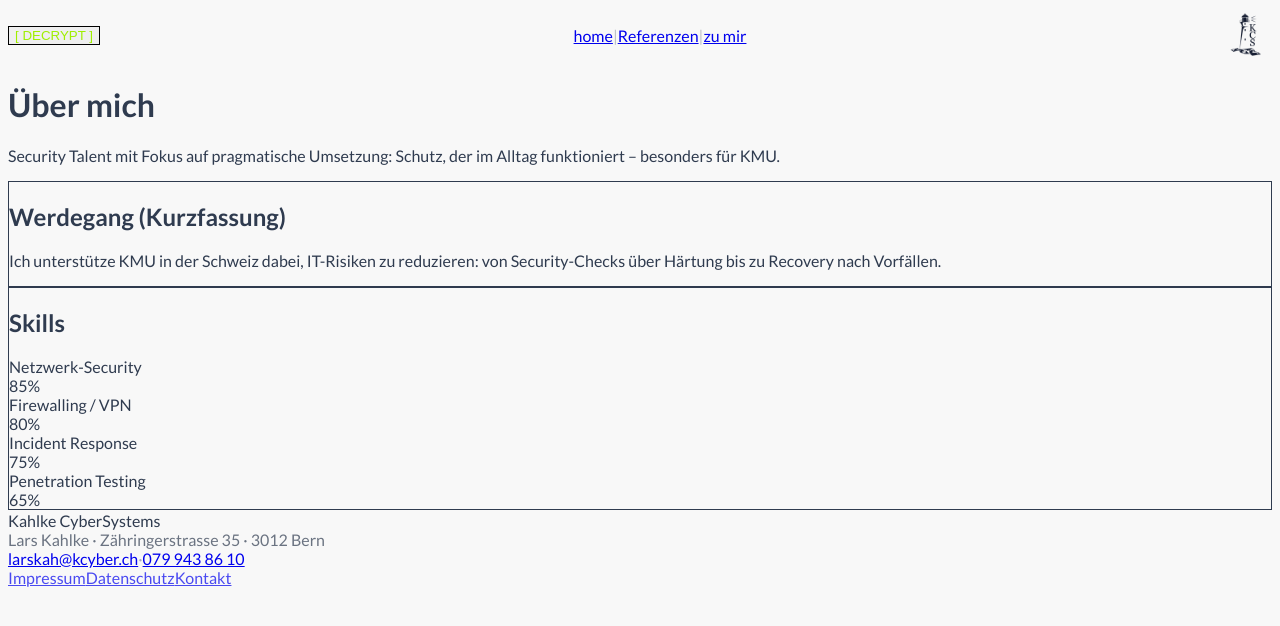
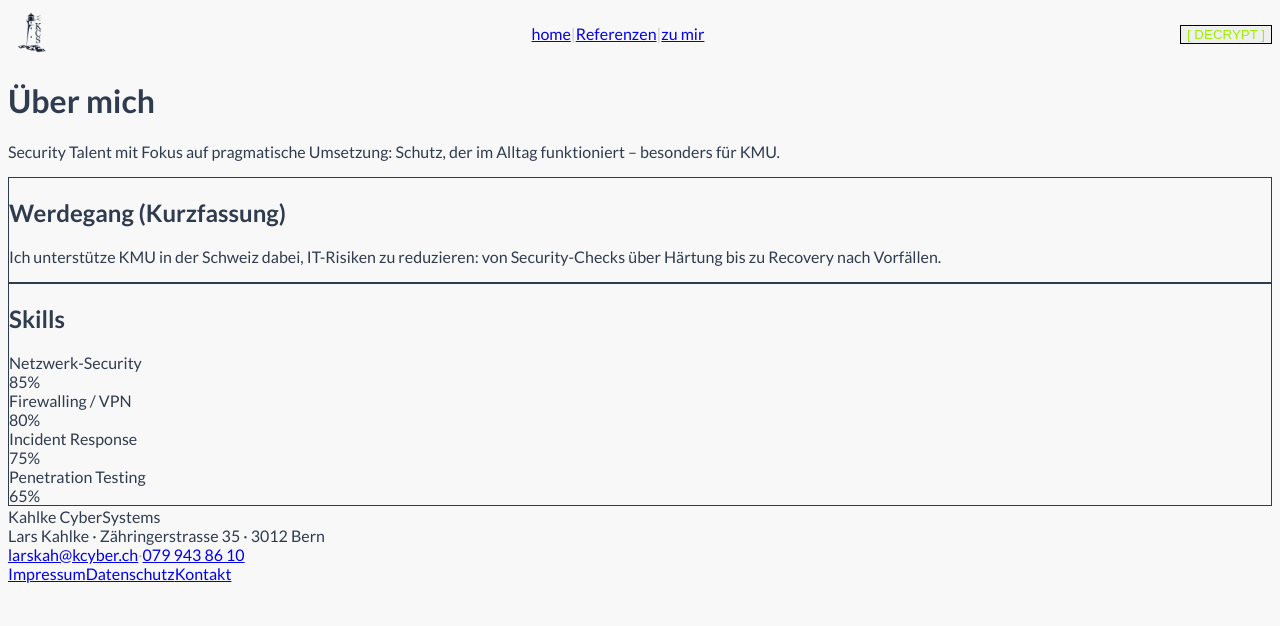
Before and after one commit to gore89/kcyber_ch, a Next.js app: page /zu-mir in a window 1280 px wide. Shown: the top 626 px of the page. Built offline with nearby package versions, Linux system fonts and the light colour scheme.

Commit message:
Fix: no decrypt default on load, bounded profile image, clean header

```diff
--- a/src/app/page.tsx
+++ b/src/app/page.tsx
@@ -1,19 +1,22 @@
 import Image from 'next/image';
 import SiteShell from '@/components/SiteShell';
-import Link from 'next/link';
 
 export default function HomePage() {
   return (
     <SiteShell>
+      {/* Quote */}
       <section className="text-center">
-        <blockquote className="mx-auto max-w-2xl text-2xl font-black leading-snug text-navy [html.decrypt_&]:text-[#9fef00] md:text-4xl">
-          „… Sicherheit erschwinglich machen ist meine Mission"
+        <blockquote className="mx-auto max-w-2xl text-2xl font-black leading-snug md:text-4xl">
+          „Sicherheit erschwinglich machen ist meine Mission"
         </blockquote>
       </section>
 
-      <section className="mx-auto mt-10 grid max-w-4xl gap-10 md:grid-cols-2 md:items-start">
-        <div className="mx-auto w-full max-w-sm">
-          <div className="relative aspect-[4/5] overflow-hidden rounded-2xl border border-navy/15 bg-[#d9d9d9]/30 shadow-sm [html.decrypt_&]:border-[#9fef00]/20 [html.decrypt_&]:bg-[#141d2b]/60">
+      {/* Hero: photo + text */}
+      <section className="mx-auto mt-12 grid max-w-4xl gap-10 md:grid-cols-2 md:items-start">
+
+        {/* Profile image — bounded, not fullscreen */}
+        <div className="mx-auto w-full max-w-[280px]">
+          <div className="relative h-[340px] overflow-hidden rounded-2xl border border-navy/15 bg-[#d9d9d9]/40 shadow [html.decrypt_&]:border-[#9fef00]/20 [html.decrypt_&]:bg-[#141d2b]">
             <Image
               src="/images/profile-light.svg"
               alt="Profilbild"
@@ -31,31 +34,32 @@ export default function HomePage() {
           </div>
         </div>
 
-        <div>
-          <h1 className="text-xl font-black tracking-tight text-navy [html.decrypt_&]:text-[#9fef00] md:text-2xl">
+        {/* Text */}
+        <div className="flex flex-col justify-start pt-2">
+          <h1 className="text-xl font-black tracking-tight md:text-2xl">
             IT-Security für KMU in der Schweiz
           </h1>
-          <p className="mt-4 text-navy [html.decrypt_&]:text-[#9fef00]/80">
-            Ich helfe Praxen, Kanzleien und Kleinunternehmen dabei, Risiken zu reduzieren – ohne Overkill.
+          <p className="mt-4 text-navy/80 [html.decrypt_&]:text-[#9fef00]/80">
+            Ich helfe Praxen, Kanzleien und Kleinunternehmen, Risiken zu reduzieren – ohne Overkill.
             Von Security-Checks über Härtung bis Recovery, wenn's ernst wird.
           </p>
-          <ul className="mt-5 list-disc space-y-2 pl-5 text-navy [html.decrypt_&]:text-[#9fef00]/80">
+          <ul className="mt-5 list-disc space-y-2 pl-5 text-navy/80 [html.decrypt_&]:text-[#9fef00]/80">
             <li>Security-Check &amp; Massnahmenplan</li>
-            <li>Firewall/VPN, Backup/Restore, Rechte- &amp; Patch-Management</li>
-            <li>Incident Support (Ransomware/Recovery) &amp; Lessons Learned</li>
+            <li>Firewall/VPN, Backup/Restore, Patch- &amp; Rechtekonzept</li>
+            <li>Incident Support (Ransomware/Recovery)</li>
             <li>DSG-Audit &amp; Awareness-Schulungen</li>
           </ul>
+
+          <div className="mt-8">
+            <a
+              href="mailto:larskah@kcyber.ch"
+              className="inline-block rounded-xl bg-navy px-6 py-3 text-sm font-black text-white shadow transition hover:opacity-90 [html.decrypt_&]:border [html.decrypt_&]:border-[#9fef00]/50 [html.decrypt_&]:bg-transparent [html.decrypt_&]:text-[#9fef00] [html.decrypt_&]:shadow-[0_0_12px_rgba(159,239,0,0.15)] [html.decrypt_&]:hover:bg-[#9fef00]/10"
+            >
+              Jetzt Kontakt herstellen
+            </a>
+          </div>
         </div>
       </section>
-
-      <div className="mt-12 flex justify-center">
-        <a
-          href="mailto:larskah@kcyber.ch"
-          className="rounded-xl bg-navy px-6 py-3 text-base font-black text-white shadow transition hover:opacity-90 [html.decrypt_&]:border [html.decrypt_&]:border-[#9fef00]/50 [html.decrypt_&]:bg-transparent [html.decrypt_&]:text-[#9fef00] [html.decrypt_&]:shadow-[0_0_16px_rgba(159,239,0,0.2)] [html.decrypt_&]:hover:bg-[#9fef00]/10"
-        >
-          Jetzt Kontakt herstellen
-        </a>
-      </div>
     </SiteShell>
   );
 }
--- a/src/components/DecryptToggle.tsx
+++ b/src/components/DecryptToggle.tsx
@@ -11,60 +11,52 @@ function haptic() {
 }
 
 const STEPS = ['Initializing...', 'Bypassing firewall...', 'Decrypting... 38%', 'Decrypting... 71%', 'Access granted.'];
+const STEPS_OFF = ['Encrypting...', 'Restoring...', 'Done.'];
 
 export default function DecryptToggle() {
   const [decrypt, setDecrypt] = useState(false);
   const [step, setStep] = useState<string | null>(null);
 
+  // Do NOT restore from localStorage — always start in normal mode
   useEffect(() => {
-    const stored = typeof window !== 'undefined' ? localStorage.getItem(DECRYPT_STORAGE_KEY) : null;
-    if (stored === '1') {
-      setDecrypt(true);
-      document.documentElement.classList.add('decrypt');
-    }
+    document.documentElement.classList.remove('decrypt');
+    localStorage.removeItem(DECRYPT_STORAGE_KEY);
   }, []);
 
   async function toggle() {
-    if (step) return; // mid-animation
+    if (step) return;
     const next = !decrypt;
     haptic();
 
-    if (next) {
-      // animate in
-      for (const s of STEPS) {
+    const sequence = next ? STEPS : STEPS_OFF;
+    for (const s of sequence) {
       setStep(s);
       await new Promise((r) => setTimeout(r, 220));
     }
-    }
 
     setDecrypt(next);
-    const root = document.documentElement;
-    if (next) root.classList.add('decrypt');
-    else root.classList.remove('decrypt');
-    localStorage.setItem(DECRYPT_STORAGE_KEY, next ? '1' : '0');
+    if (next) document.documentElement.classList.add('decrypt');
+    else document.documentElement.classList.remove('decrypt');
 
-    await new Promise((r) => setTimeout(r, 200));
+    await new Promise((r) => setTimeout(r, 150));
     setStep(null);
   }
 
   return (
-    <div className="flex flex-col items-start gap-1">
     <button
       type="button"
       onClick={toggle}
       className={[
-          'relative inline-flex items-center gap-2 rounded-lg border px-3 py-1.5 text-xs font-bold tracking-wider transition-all duration-200',
-          decrypt
-            ? 'border-[#9fef00]/50 bg-[#141d2b] text-[#9fef00] shadow-[0_0_12px_rgba(159,239,0,0.25)]'
-            : 'border-gray-900 bg-gray-900 text-[#9fef00] shadow-sm hover:shadow-[0_0_8px_rgba(159,239,0,0.2)]',
-          step ? 'glitch' : '',
+        'inline-flex items-center rounded-md border px-3 py-1.5 text-xs font-bold tracking-widest transition-all duration-200',
+        'border-gray-900 bg-gray-900 text-[#9fef00]',
+        decrypt ? 'shadow-[0_0_10px_rgba(159,239,0,0.3)]' : 'hover:shadow-[0_0_6px_rgba(159,239,0,0.15)]',
+        step ? 'opacity-90' : '',
       ].join(' ')}
       aria-label="Toggle decrypt mode"
     >
-        <span className="font-mono tracking-widest">
-          {step ? step : decrypt ? '[ DECRYPT: ON ]' : '[ DECRYPT ]'}
+      <span className="font-mono">
+        {step ?? (decrypt ? '[ DECRYPT: ON ]' : '[ DECRYPT ]')}
       </span>
     </button>
-    </div>
   );
 }
--- a/src/components/SiteShell.tsx
+++ b/src/components/SiteShell.tsx
@@ -4,63 +4,67 @@ import DecryptToggle from './DecryptToggle';
 
 export default function SiteShell({ children }: { children: React.ReactNode }) {
   return (
-    <div className="min-h-dvh bg-[#f8f8f8] text-navy [html.decrypt_&]:bg-[#141d2b] [html.decrypt_&]:text-[#9fef00]">
-      <div className="mx-auto w-full max-w-5xl px-4">
+    <div className="min-h-dvh bg-white text-navy [html.decrypt_&]:bg-[#141d2b] [html.decrypt_&]:text-[#9fef00]">
+      <div className="mx-auto w-full max-w-5xl px-6">
 
-        {/* ── TOPBAR / NAV ── */}
-        <div className="flex items-center justify-between gap-4 py-4">
-          <div className="shrink-0">
-            <DecryptToggle />
-          </div>
-
-          <nav className="flex items-center gap-5 text-sm font-semibold text-navy [html.decrypt_&]:text-[#9fef00]">
-            <Link className="hover:underline" href="/">home</Link>
-            <span className="opacity-30">|</span>
-            <Link className="hover:underline" href="/referenzen">Referenzen</Link>
-            <span className="opacity-30">|</span>
-            <Link className="hover:underline" href="/zu-mir">zu mir</Link>
-          </nav>
-
-          <div className="shrink-0">
+        {/* Nav row */}
+        <div className="flex items-center justify-between gap-6 py-5">
+          {/* Logo */}
+          <Link href="/" className="shrink-0">
             <Image
               src="/logo.png"
               alt="Kahlke CyberSystems"
-              width={120}
-              height={52}
-              className="h-10 w-auto [html.decrypt_&]:hidden"
+              width={110}
+              height={48}
+              className="h-9 w-auto [html.decrypt_&]:hidden"
             />
             <Image
               src="/logo_white_svg.svg"
               alt="Kahlke CyberSystems"
-              width={120}
-              height={52}
-              className="hidden h-10 w-auto [html.decrypt_&]:block"
+              width={110}
+              height={48}
+              className="hidden h-9 w-auto [html.decrypt_&]:block"
             />
+          </Link>
+
+          {/* Nav links */}
+          <nav className="flex items-center gap-5 text-sm font-semibold">
+            <Link className="hover:underline" href="/">home</Link>
+            <span className="opacity-25">|</span>
+            <Link className="hover:underline" href="/referenzen">Referenzen</Link>
+            <span className="opacity-25">|</span>
+            <Link className="hover:underline" href="/zu-mir">zu mir</Link>
+          </nav>
+
+          {/* Decrypt button */}
+          <div className="shrink-0">
+            <DecryptToggle />
           </div>
         </div>
 
-        {/* ── SEPARATOR LINE ── */}
-        <div className="h-px w-full rounded-full bg-navy/15 [html.decrypt_&]:bg-[#9fef00]/20" />
+        {/* Separator */}
+        <div className="h-px w-full bg-navy/12 [html.decrypt_&]:bg-[#9fef00]/20" />
 
-        {/* ── MAIN CONTENT ── */}
+        {/* Content */}
         <main className="pb-16 pt-10">{children}</main>
 
-        {/* ── FOOTER ── */}
-        <div className="h-px w-full rounded-full bg-navy/15 [html.decrypt_&]:bg-[#9fef00]/20" />
+        {/* Footer separator */}
+        <div className="h-px w-full bg-navy/12 [html.decrypt_&]:bg-[#9fef00]/20" />
+
         <footer className="py-8 text-sm">
-          <div className="flex flex-col gap-6 md:flex-row md:items-start md:justify-between">
+          <div className="flex flex-col gap-5 md:flex-row md:items-start md:justify-between">
             <div>
               <div className="font-bold">Kahlke CyberSystems</div>
-              <div className="mt-1 opacity-70">
+              <div className="mt-1 text-navy/60 [html.decrypt_&]:text-[#9fef00]/60">
                 Lars Kahlke · Zähringerstrasse 35 · 3012 Bern
               </div>
               <div className="mt-2">
                 <a className="underline" href="mailto:larskah@kcyber.ch">larskah@kcyber.ch</a>
-                <span className="mx-2 opacity-40">·</span>
+                <span className="mx-2 opacity-30">·</span>
                 <a className="underline" href="tel:+41799438610">079 943 86 10</a>
               </div>
             </div>
-            <div className="flex items-center gap-5 opacity-70">
+            <div className="flex items-center gap-5 text-navy/60 [html.decrypt_&]:text-[#9fef00]/60">
               <Link className="hover:underline" href="/legal/impressum">Impressum</Link>
               <Link className="hover:underline" href="/legal/datenschutz">Datenschutz</Link>
               <Link className="hover:underline" href="/kontakt">Kontakt</Link>
```
Lines whose indentation alone changed are shown as unchanged.
